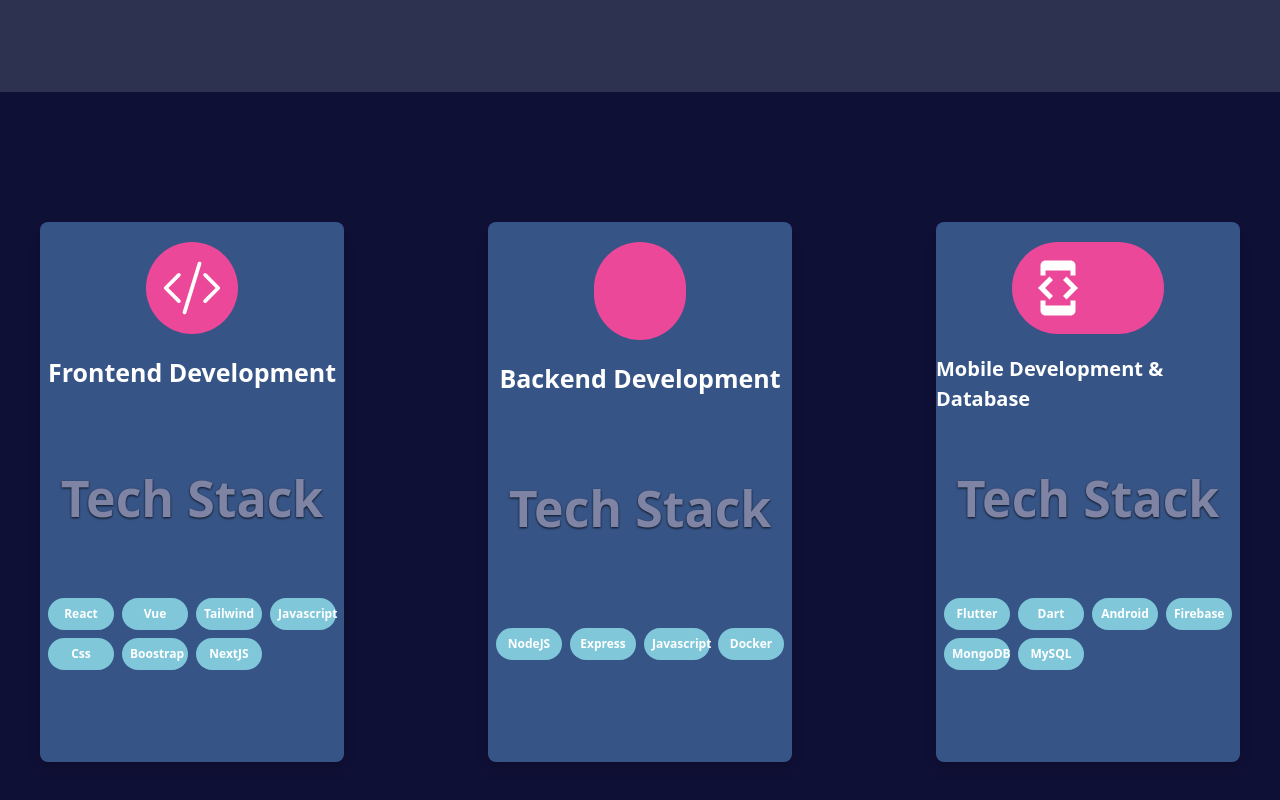
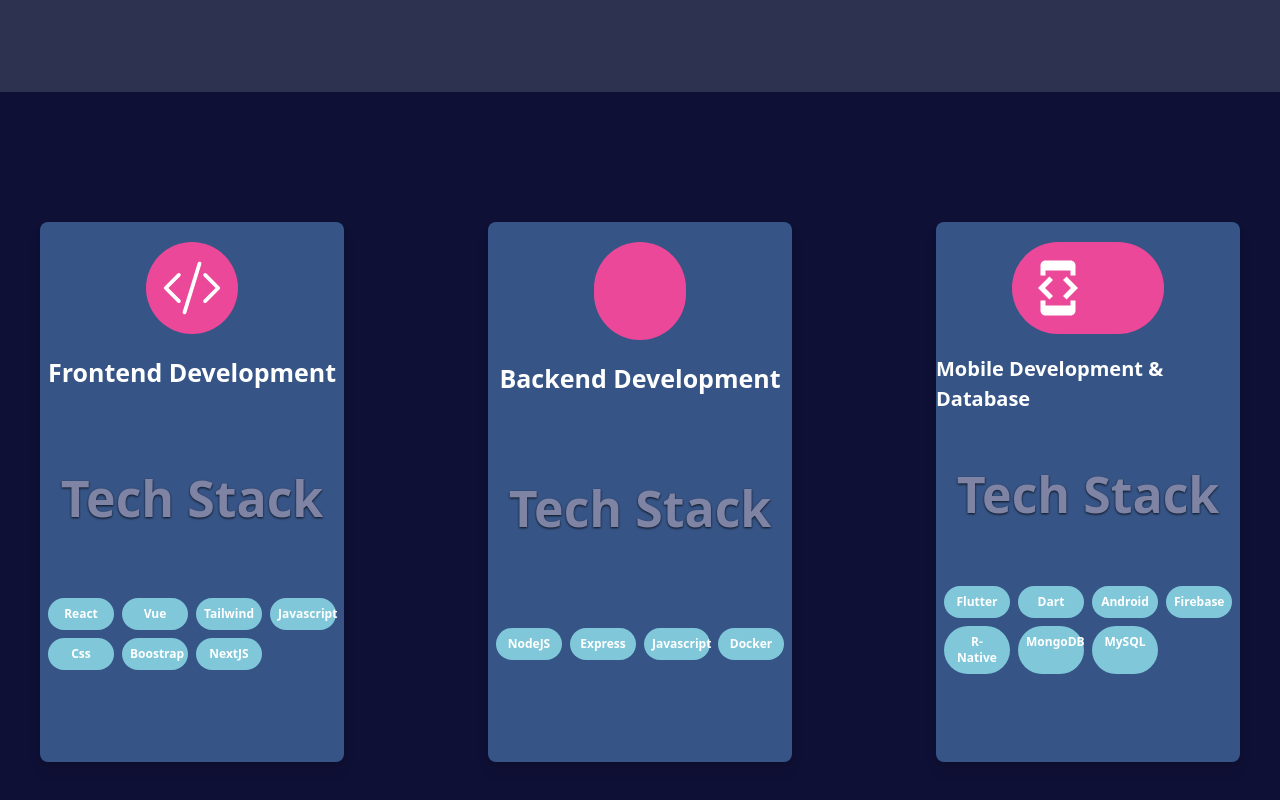
Before and after one commit to ensarsnr/Portfilo_site, a React (Create React App) app: page / in a window 1280 px wide. Shown: the part 2410-3210 px from the top of the page. Built offline with nearby package versions, Linux system fonts and the light colour scheme; some icons are missing.

Commit message:
Added grid system

```diff
--- a/src/view/TechStack.js
+++ b/src/view/TechStack.js
@@ -5,7 +5,7 @@
 import { FaDatabase } from "react-icons/fa6";
 function TechStack() {
   return (
-    <div className="grid sm:grid-cols-3 grid-cols-1   sm:p-10 bg-[#0F1035] gap-4 sm:gap-36 p-2 sm:h-screen">
+    <div className="grid sm:grid-cols-3 grid-cols-1 sm:p-10 bg-[#0F1035] gap-4 sm:gap-36 p-2 sm:h-screen">
       <div className="bg-[#365486] m-auto  sm:h-3/4 h-full w-full rounded-lg shadow-lg flex flex-col">
         <div className="sm:h-1/4 h-2/6 w-full flex flex-col mt-5">
           <div className="m-auto bg-pink-500 p-4 rounded-full">
@@ -107,6 +107,9 @@
               Firebase
             </span>
             <span className="p-2 text-white text-center font-extrabold  text-xs bg-[#7FC7D9] rounded-full">
+              R-Native
+            </span>
+            <span className="p-2 text-white text-center font-extrabold  text-xs bg-[#7FC7D9] rounded-full">
               MongoDB
             </span>
             <span className="p-2 text-white text-center font-extrabold  text-xs bg-[#7FC7D9] rounded-full">
```
